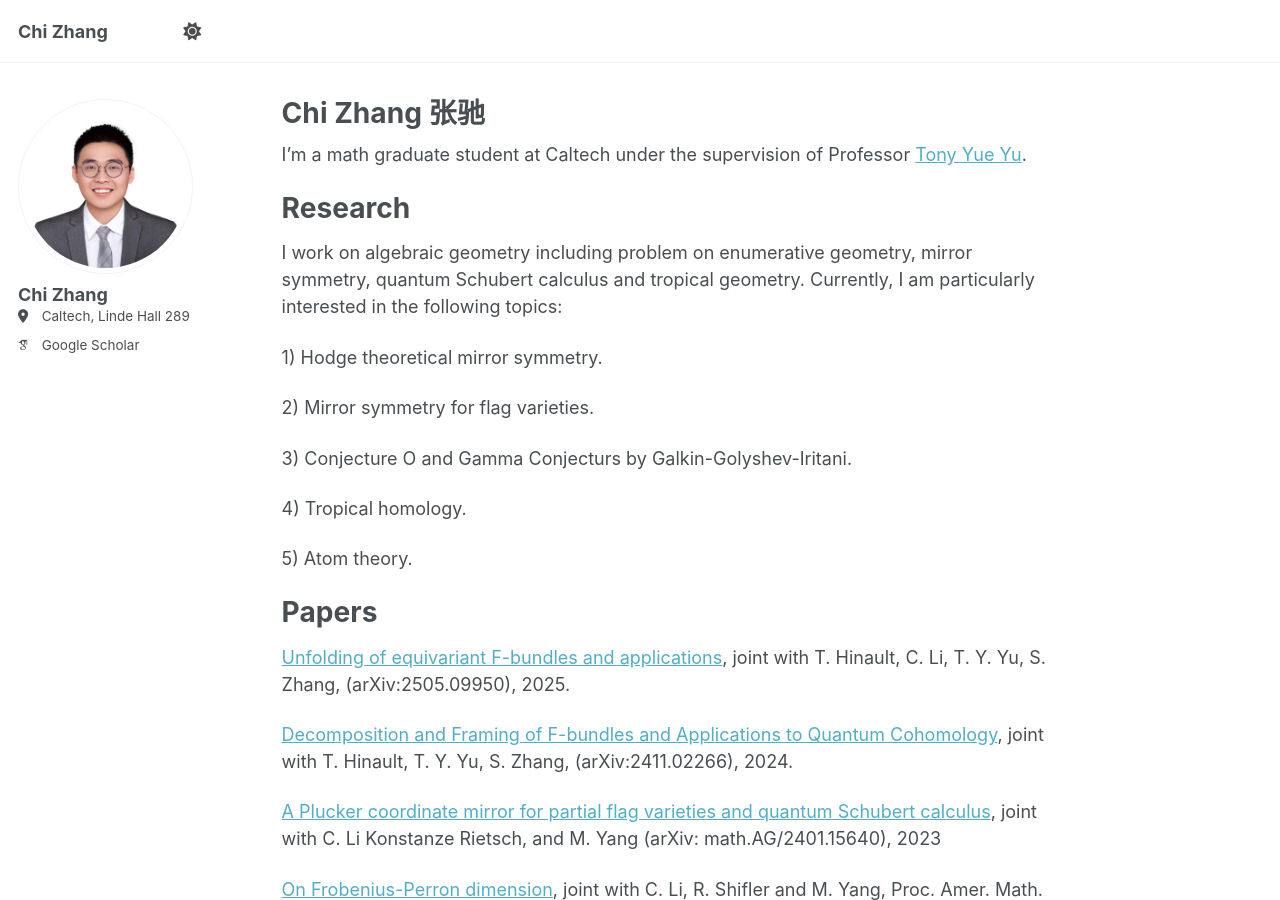
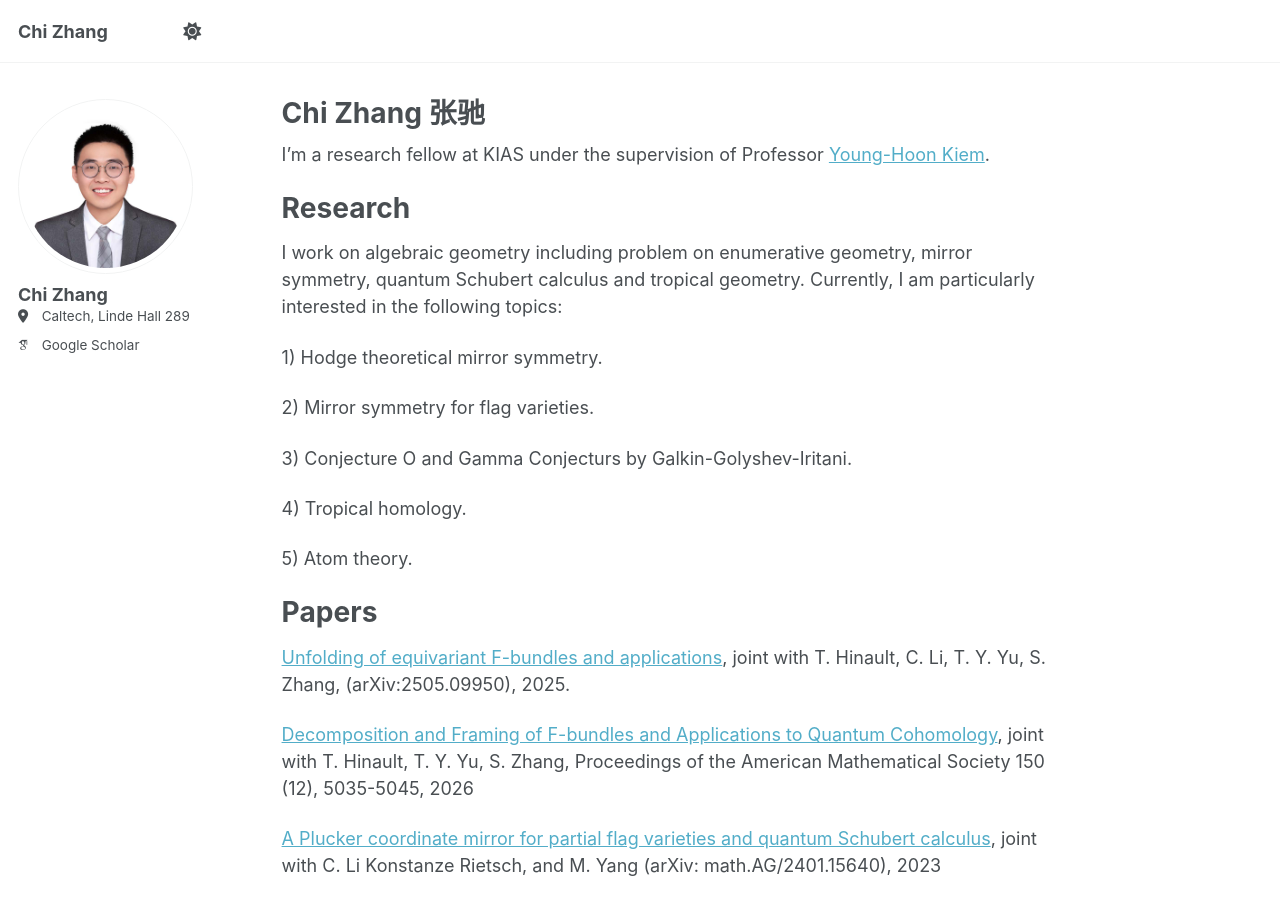
Before and after one commit to ChiZhang-math/ChiZhang-math.github.io, a Jekyll site: the page built from _pages/about.md, in a window 1280 px wide and 900 px high. Built offline with Jekyll 4.4.1, drawn with Linux system fonts in a browser that asks for light colours; some web fonts are replaced; a script that is not in the unit is left out.

Commit message:
Update about.md

```diff
--- a/_pages/about.md
+++ b/_pages/about.md
@@ -7,7 +7,7 @@ redirect_from:
   - /about.html
 ---
 
-I'm a math graduate student at Caltech under the supervision of Professor [Tony Yue Yu](https://tyy.caltech.edu/).
+I'm a research fellow at KIAS under the supervision of Professor [Young-Hoon Kiem](https://sites.google.com/site/yhkiem/home?pli=1&authuser=0).
 
 
 Research
@@ -28,7 +28,7 @@ Papers
 ======
 [Unfolding of equivariant F-bundles and applications](https://www.arxiv.org/abs/2505.09950), joint with T. Hinault, C. Li, T. Y. Yu, S. Zhang, (arXiv:2505.09950), 2025.
 
-[Decomposition and Framing of F-bundles and Applications to Quantum Cohomology](https://arxiv.org/abs/2411.02266), joint with T. Hinault, T. Y. Yu, S. Zhang, (arXiv:2411.02266), 2024.
+[Decomposition and Framing of F-bundles and Applications to Quantum Cohomology](https://arxiv.org/abs/2411.02266), joint with T. Hinault, T. Y. Yu, S. Zhang, Proceedings of the American Mathematical Society 150 (12), 5035-5045, 2026
 
 [A Plucker coordinate mirror for partial flag varieties and quantum Schubert calculus](https://arxiv.org/abs/2401.15640), joint with C. Li Konstanze Rietsch, and M. Yang (arXiv: math.AG/2401.15640), 2023
 
```
